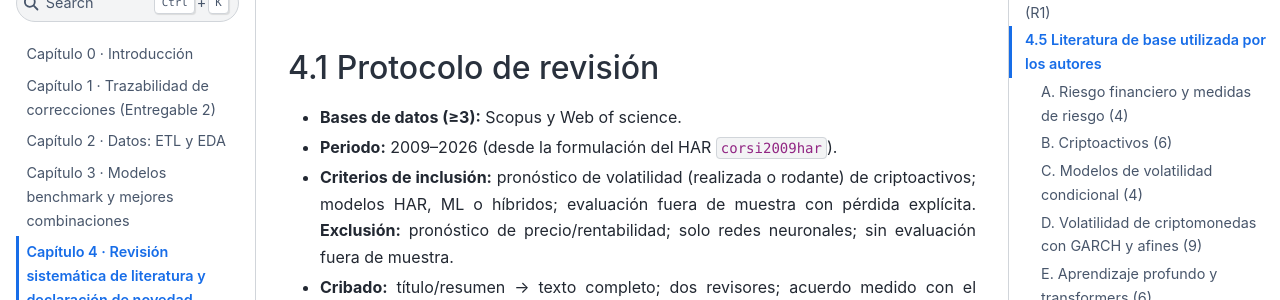
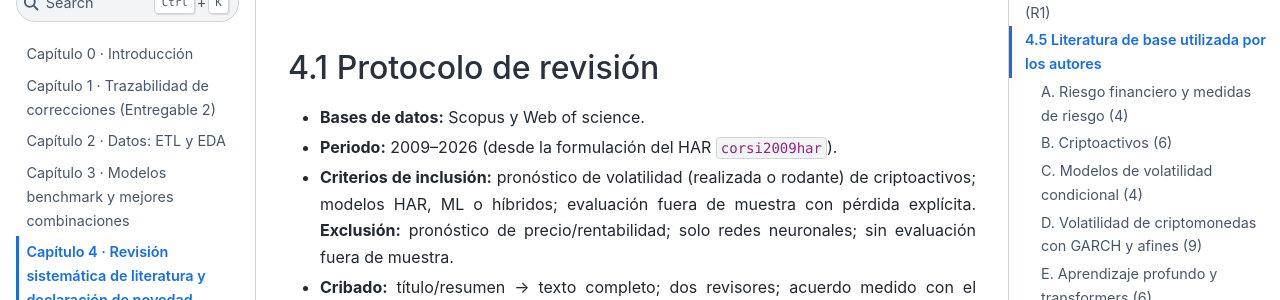
Before and after one commit to Bernal023/MachineLearning_202630, a Jupyter Book: the page built from book/cap04_literatura_novedad.md, in a window 1280 px wide and 900 px high. Shown: the part 204-504 px from the top of the window. Built offline with Jupyter Book 1.0.4 settings and Sphinx 7.4.7 and the Sphinx Book theme 1.1.4, drawn with Linux system fonts in a browser that asks for light colours; cross-references to code outside the pages are shown as plain code.

Commit message:
Fix formatting in literature review section

```diff
--- a/book/cap04_literatura_novedad.md
+++ b/book/cap04_literatura_novedad.md
@@ -10,7 +10,7 @@ from jbook_utils import BOOK, REPO, glue_tbl
 
 ## 4.1 Protocolo de revisión
 
-- **Bases de datos (≥3):** Scopus y Web of science.
+- **Bases de datos:** Scopus y Web of science.
 - **Periodo:** 2009–2026 (desde la formulación del HAR {cite}`corsi2009har`).
 - **Criterios de inclusión:** pronóstico de volatilidad (realizada o rodante) de criptoactivos; modelos HAR, ML o híbridos;
   evaluación fuera de muestra con pérdida explícita. **Exclusión:** pronóstico de precio/rentabilidad; solo redes neuronales; sin evaluación fuera de muestra.
```
